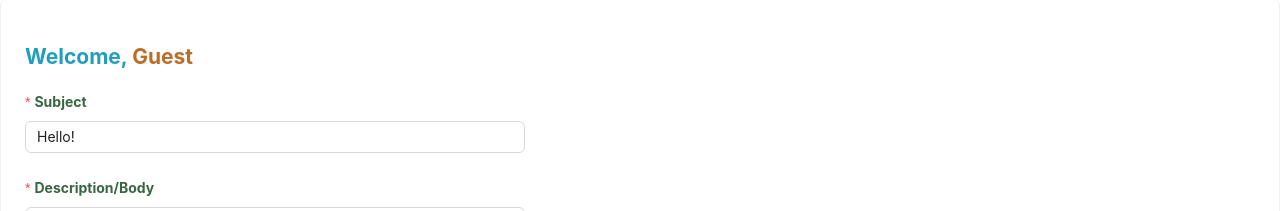
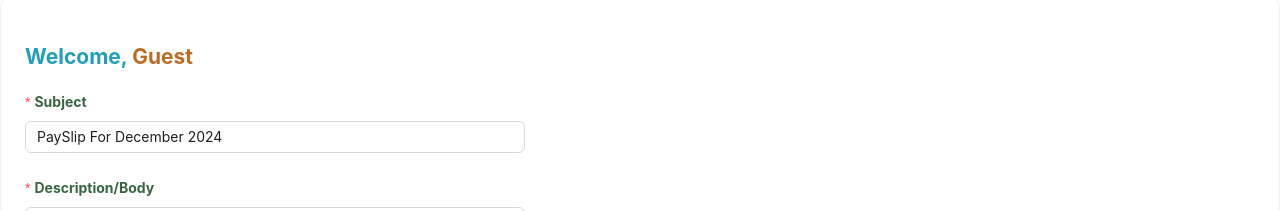
Before and after one commit to lokeshkaraka/form, a React (Create React App) app in the folder frontend1/: page /product in a window 1280 px wide. Shown: the part 73-284 px from the top of the page. Built offline with nearby package versions, Linux system fonts and the light colour scheme; a web font is replaced by a local one.

Commit message:
subject changes

```diff
--- a/frontend1/src/components/Product.js
+++ b/frontend1/src/components/Product.js
@@ -504,7 +504,7 @@ const Product = () => {
 
                 <Form form={form}
                     initialValues={{
-                        subject: 'Hello!',
+                        subject: `PaySlip For ${currentMonthYear}`,
                         matter: `Kindly find attached the payslip for the month of  ${currentMonthYear}`,
                     }}
                     layout="vertical"
```
